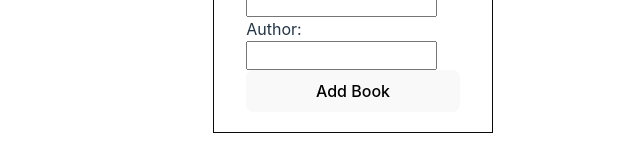
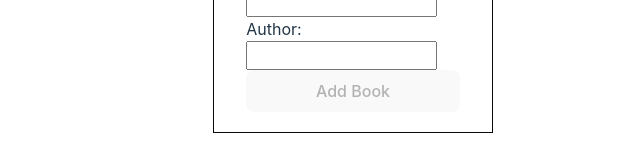
Before and after one commit to zwleileen/controlled-forms-in-react-lab, a React (Vite) app: page / in a window 1280 px wide. Shown: the part 257-419 px from the top of the page, without its empty margins (297-937 px from the left). Built offline with nearby package versions, Linux system fonts and the light colour scheme.

Commit message:
feat: added error checks

```diff
--- a/src/components/Bookshelf.jsx
+++ b/src/components/Bookshelf.jsx
@@ -14,16 +14,34 @@ const [newBook, setNewBook] = useState({
 
 const handleInputChange = (event) => {
     setNewBook({...newBook, [event.target.name]: event.target.value})
+    checkErrors(event)
 }
 
 const handleSubmit = (event) => {
     event.preventDefault();
-    setBooks({...books, newBook})
+    setBooks([...books, newBook])
     setNewBook({
         title: "",
         author: "",
     })
 };
+
+const [errors, setErrors] = useState({
+    title: "",
+    author: "",
+});
+
+const checkErrors = ({target}) => {
+    if(target.name === "author") {
+        setErrors({
+            ...errors,
+            author: target.value.toLowerCase() === newBook.title.toLowerCase() ? `Author cannot be the same as title` : "",
+        });
+    }};
+
+const formIsInvalid = Object.values(errors).some(Boolean);
+const formHasMissingData = !newBook.title.trim() || !newBook.author.trim()
+
 
 return(
 <div className="bookshelfDiv">
@@ -37,8 +55,9 @@ return(
         <div className="author">
         <label htmlFor="author">Author: </label>
         <input id="author" name="author" value={newBook.author} onChange={handleInputChange}/>
+        {errors.author && <p className="error">{errors.author}</p>}
         </div>
-        <button>Add Book</button>
+        <button type="submit" disabled={formIsInvalid || formHasMissingData}>Add Book</button>
     </form>
   </div>
   <div className="bookCardsDiv">
```
